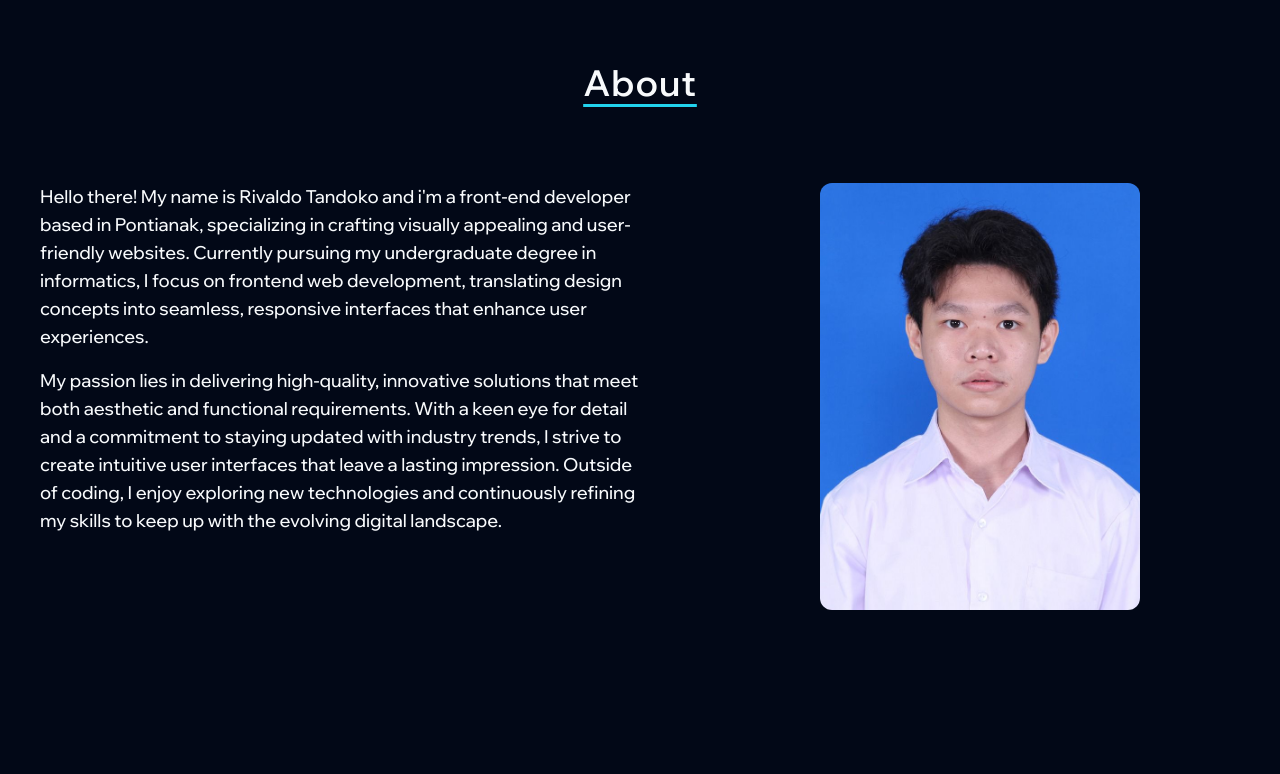
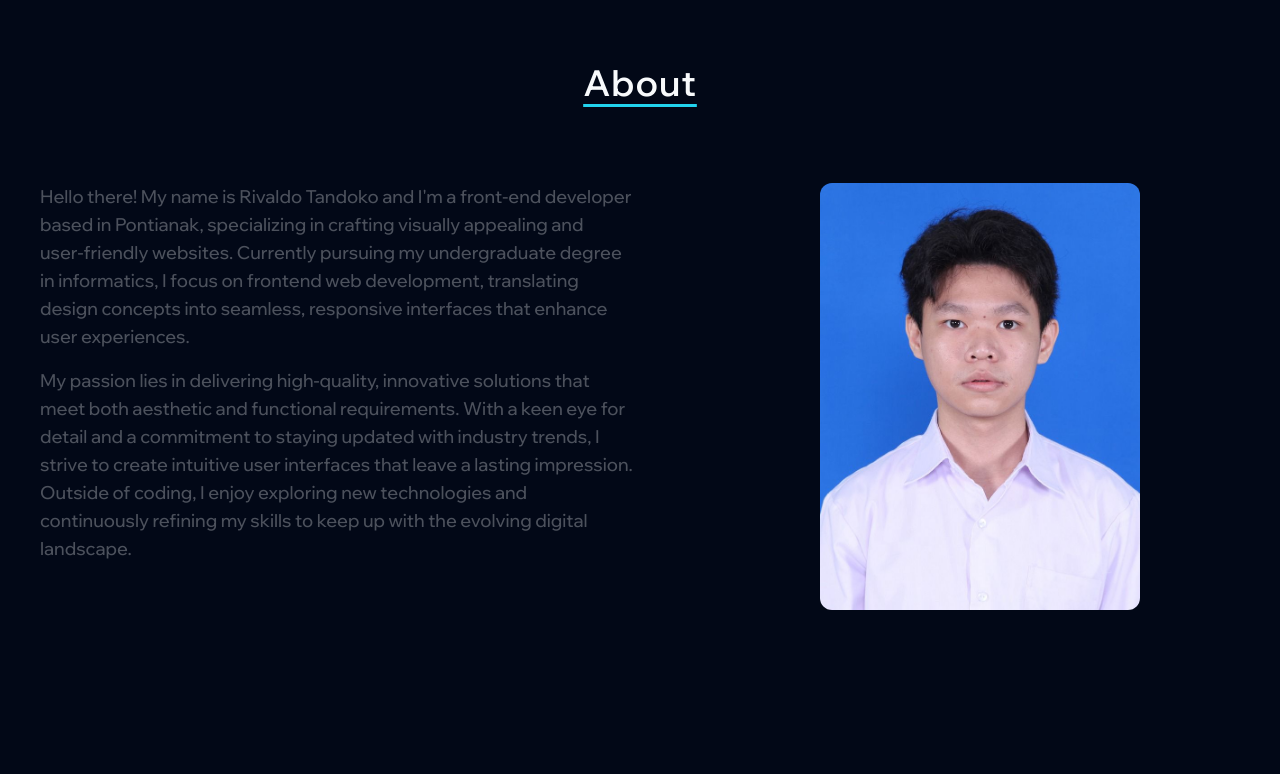
Before and after one commit to rtrivaldo/portfoliov2, a Next.js app: page / in a window 1280 px wide. Shown: the part 817-1591 px from the top of the page. Built offline with nearby package versions, Linux system fonts and the light colour scheme.

Commit message:
add text animation in about section

```diff
--- a/src/components/ui/about-section.tsx
+++ b/src/components/ui/about-section.tsx
@@ -1,7 +1,37 @@
+import gsap from "gsap";
+import ScrollTrigger from "gsap/ScrollTrigger";
 import Image from "next/image";
-import { MdKeyboardDoubleArrowRight } from "react-icons/md";
+import { useEffect, useRef } from "react";
 
-export default function AboutSection() {
+const AboutSection: React.FC = () => {
+    const textRef = useRef<HTMLDivElement>(null);
+
+    useEffect(() => {
+        gsap.registerPlugin(ScrollTrigger);
+
+        const words = textRef.current?.querySelectorAll<HTMLSpanElement>(".word");
+
+        if (words) {
+            gsap.fromTo(
+                words,
+                { opacity: 0.3 },
+                {
+                    opacity: 1,
+                    duration: 1,
+                    ease: "power1.inOut",
+                    stagger: 0.1,
+                    scrollTrigger: {
+                        trigger: textRef.current,
+                        start: "top 90%",
+                        end: "bottom 50%",
+                        scrub: 1,
+                        toggleActions: "play none none none",
+                    },
+                }
+            );
+        }
+    }, []);
+
     return (
         <div className="max-w-screen-xl px-6 md:px-10 mx-auto" id="about">
             <h1 className="mt-20 text-3xl md:text-4xl text-center font-semibold tracking-wide underline underline-offset-8 decoration-cyan-400" data-aos="fade">
@@ -10,16 +40,32 @@ export default function AboutSection() {
 
             <div className="mt-20 flex flex-col lg:flex-row gap-10 lg:gap-20" data-aos="fade-up">
                 <div className="lg:w-1/2 order-2 lg:order-1">
-                    <p className="md:text-lg font-medium">Hello there! My name is Rivaldo Tandoko and i&apos;m a front-end developer based in Pontianak, specializing in crafting visually appealing and user-friendly websites. Currently pursuing my undergraduate degree in informatics, I focus on frontend web development, translating design concepts into seamless, responsive interfaces that enhance user experiences.</p>
-                    <p className="mt-4 md:text-lg font-medium">My passion lies in delivering high-quality, innovative solutions that meet both aesthetic and functional requirements. With a keen eye for detail and a commitment to staying updated with industry trends, I strive to create intuitive user interfaces that leave a lasting impression. Outside of coding, I enjoy exploring new technologies and continuously refining my skills to keep up with the evolving digital landscape.</p>
+                    <div ref={textRef}>
+                        <p className="md:text-lg font-medium text">
+                            {`Hello there! My name is Rivaldo Tandoko and I'm a front-end developer based in Pontianak, specializing in crafting visually appealing and user-friendly websites. Currently pursuing my undergraduate degree in informatics, I focus on frontend web development, translating design concepts into seamless, responsive interfaces that enhance user experiences.`.split(" ").map((word, index) => (
+                                <span key={index} className="word inline-block opacity-30">
+                                    {word}&nbsp;
+                                </span>
+                            ))}
+                        </p>
+                        <p className="mt-4 md:text-lg font-medium text">
+                            {`My passion lies in delivering high-quality, innovative solutions that meet both aesthetic and functional requirements. With a keen eye for detail and a commitment to staying updated with industry trends, I strive to create intuitive user interfaces that leave a lasting impression. Outside of coding, I enjoy exploring new technologies and continuously refining my skills to keep up with the evolving digital landscape.`.split(" ").map((word, index) => (
+                                <span key={index} className="word inline-block opacity-30">
+                                    {word}&nbsp;
+                                </span>
+                            ))}
+                        </p>
+                    </div>
                 </div>
 
                 <div className="lg:w-1/3 flex justify-center items-center order-1 lg:order-2 mx-auto">
                     <div className="w-4/5 sm:w-1/2 md:w-1/3 lg:w-4/5">
-                        <Image src="/images/profile.jpeg" height="1000" width="1000" className="rounded-xl" alt="Rivaldo Tandoko" />
+                        <Image src="/images/profile.jpeg" height={1000} width={1000} className="rounded-xl" alt="Rivaldo Tandoko" />
                     </div>
                 </div>
             </div>
         </div>
     );
-}
+};
+
+export default AboutSection;
```
